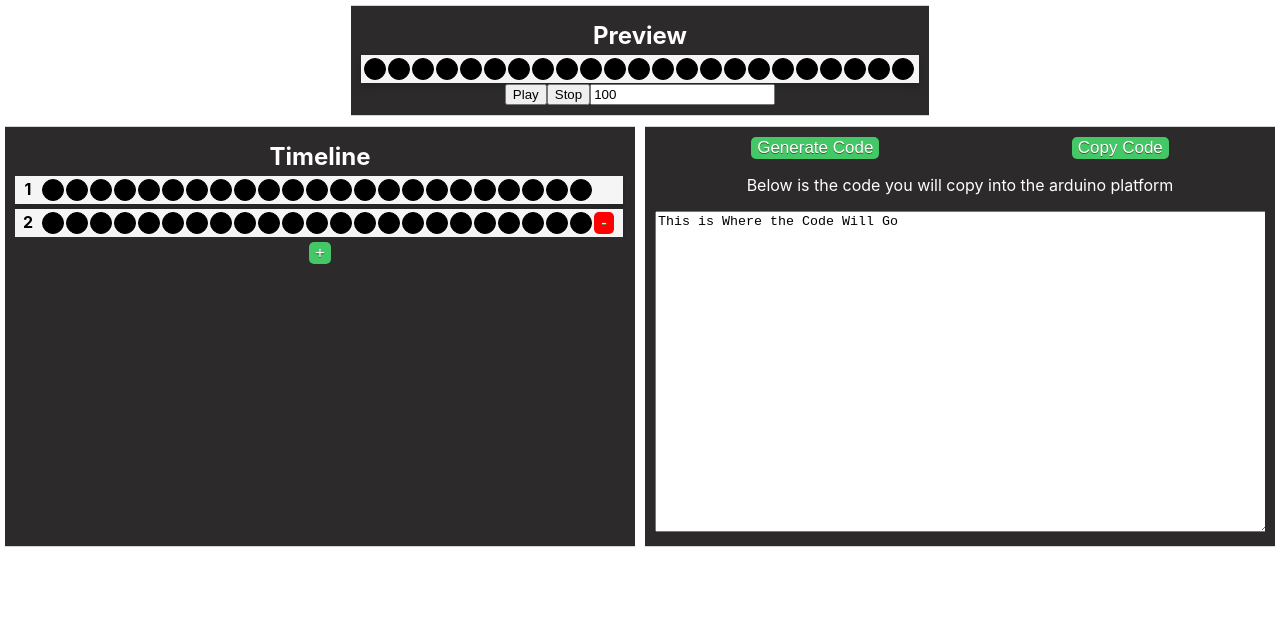
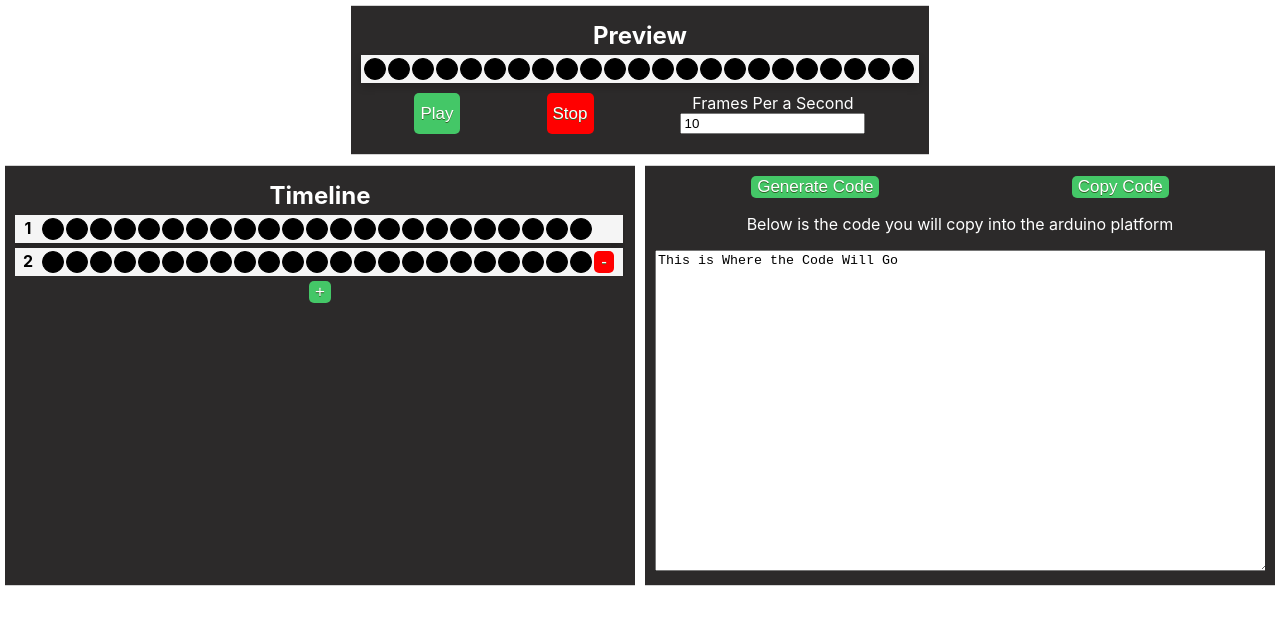
Before and after one commit to mjcolin/lightanimator, a React (Create React App) app: page / in a window 1280 px wide. Shown: the top 624 px of the page. Built offline with nearby package versions, Linux system fonts and the light colour scheme.

Commit message:
updated framerate so frames per second and ui

```diff
--- a/src/components/Preview.js
+++ b/src/components/Preview.js
@@ -1,12 +1,14 @@
 import Frame from './Frame.js'
 import Container from './UI/Container.js'
 import {useState} from 'react'
+import classes from './Preview.module.css';
+import Button from './UI/Button.js'
 
 function Preview(props){
     const [currentFrame, setCurrentFrame] =useState(props.frames[0].pixels);
     const [previewID, setPreviewID] =useState(0);
-    //const [frameRate, setFrameRate] =useState(100);
-    let frameRate = props.frameRate;
+
+    const frameRate = props.frameRate;
 
     function setFrameRate(aValue){
         props.updateFrameRate(aValue);
@@ -47,8 +49,10 @@ function Preview(props){
     }
 
     function updateFrameRate(e){
-        console.log(e.target.value);
-        setFrameRate(e.target.value);
+        const framesPerSecond = e.target.value;
+
+        //convert to milliseconds delay
+        setFrameRate(1000/framesPerSecond);
         stopPreviewAnimation();
     }
 
@@ -57,10 +61,14 @@ function Preview(props){
         <Container>
          <h2>Preview</h2>
          <Frame pixels={currentFrame} />
-
-         <button onClick={startPreviewAnimation}>Play</button>
-         <button onClick={stopPreviewAnimation}>Stop</button>
-         <input type="text" id="frameRate" value={frameRate} onChange={updateFrameRate}></input>
+         <div className={classes.controls}>
+            <Button onClick={startPreviewAnimation}>Play</Button>
+            <Button onClick={stopPreviewAnimation} backColor="red">Stop</Button>
+            <div className={classes.controlItem}>
+                <label>Frames Per a Second</label>
+                <input type="number" id="frameRate" value={1000/frameRate} onChange={updateFrameRate}></input>
+            </div>
+         </div>
         </Container>
     );
 }
--- a/src/components/Preview.module.css
+++ b/src/components/Preview.module.css
@@ -4,3 +4,16 @@
     border: 1px double grey;
     padding: 10px;
 }
+
+.controls{
+    display: flex;
+    justify-content: space-around;
+    padding: 10px;
+    align-content: center;
+}
+
+.controlItem{
+    display: flex;
+    flex-direction: column;
+    align-content: center;
+}
```
